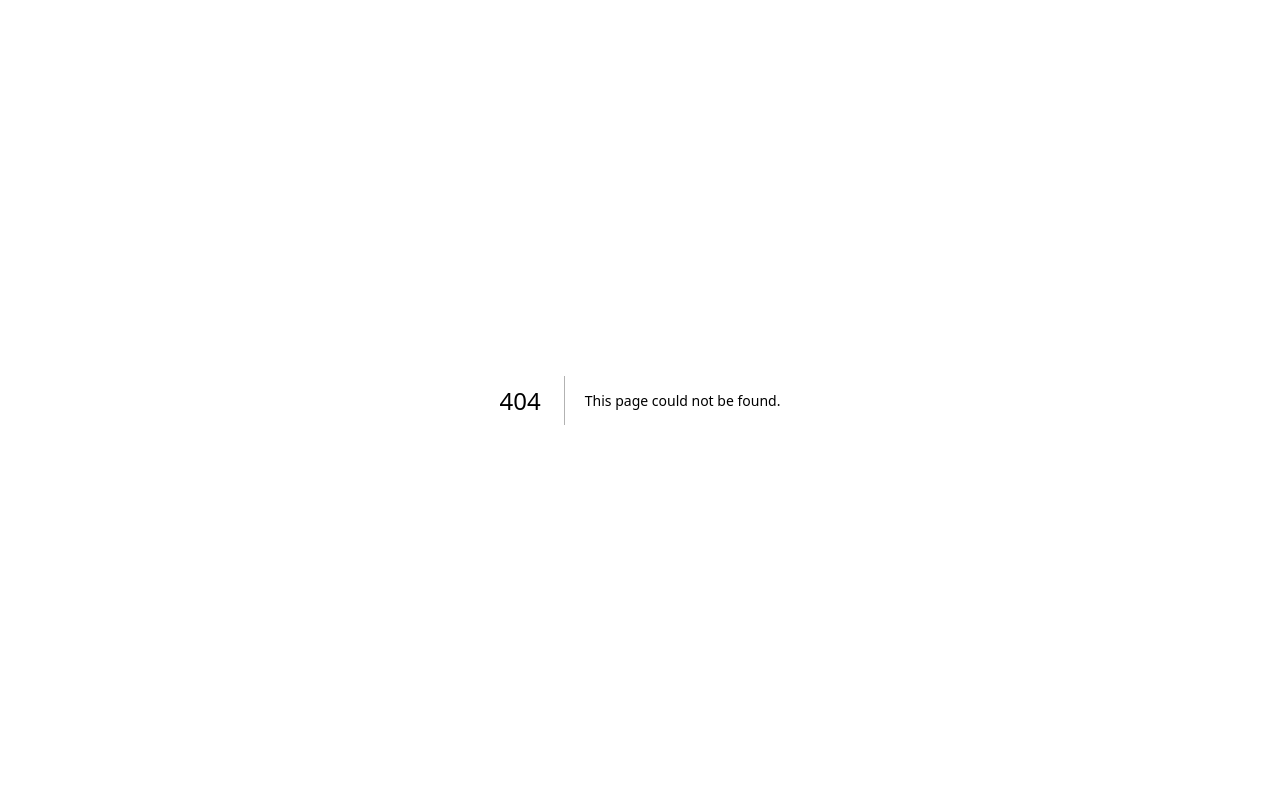
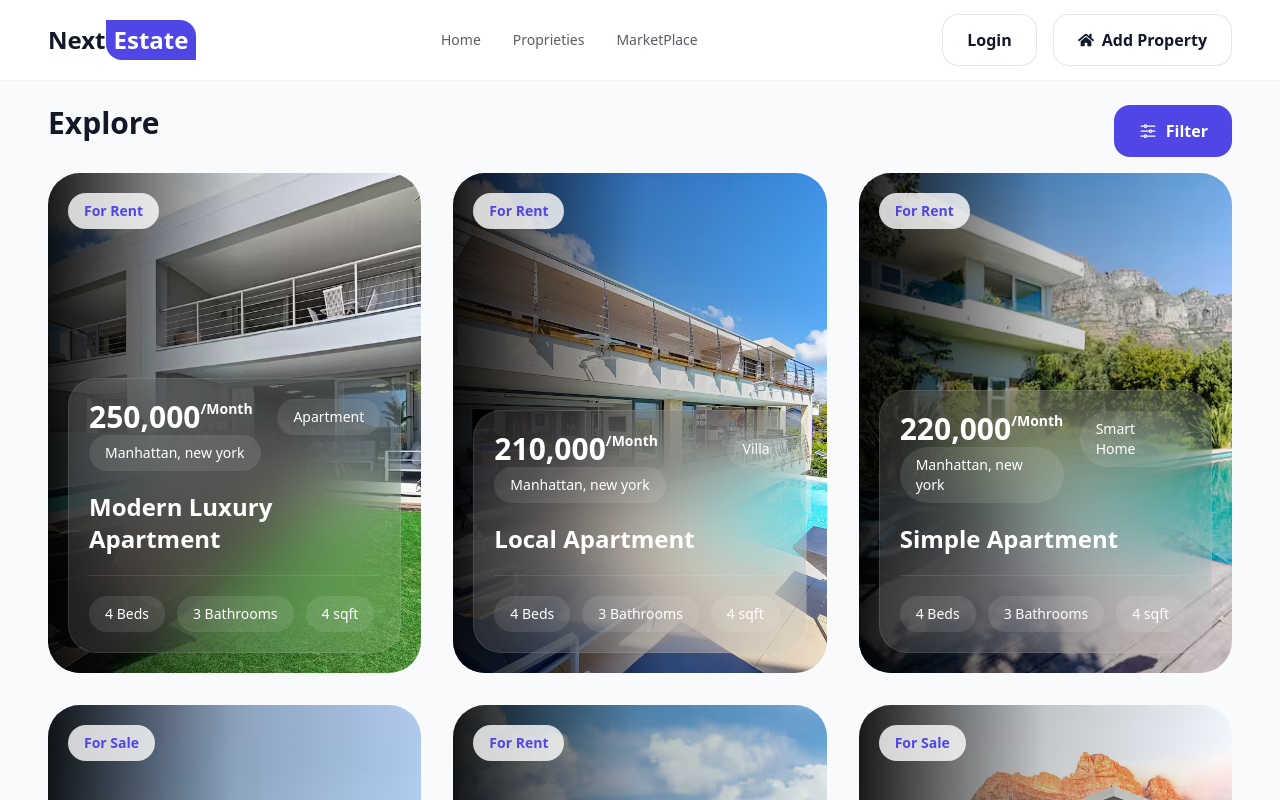
Before and after one commit to Maylon-tech/Real-Estate-app, a Next.js app: page /marketplace in a window 1280 px wide. Before the commit this address had no page. Shown: the top 800 px of the page. Built offline with nearby package versions, Linux system fonts and the light colour scheme.

Commit message:
ending footer and start marketplace page.

```diff
--- /dev/null
+++ b/src/app/marketplace/page.tsx
@@ -0,0 +1,44 @@
+import { properties } from "@/constants/Properties"
+
+import Layout from "@/components/layouts/Layout"
+import Navbar from "@/components/navbar/Navbar"
+import Button from "@/components/ui/Button"
+import PropertyCard from "@/components/properties/PropertyCard"
+
+import { HiOutlineAdjustmentsHorizontal } from "react-icons/hi2"
+
+
+
+const MarketPlace = () => {
+  return (
+    <Layout>
+      <Navbar variant="solid" />
+
+      <div className="mx-auto max-w-7xl p-6 lg:px-12 w-full">
+        <div className="flex justify-between">
+            <h2 className="text-2xl font-bold text-text md:text-3xl">Explore</h2>
+
+            <Button
+                variant="primary"
+                icon={<HiOutlineAdjustmentsHorizontal size={20} />}
+            >
+                Filter
+                </Button>
+        </div>
+
+        <div className="grid gap-8 md:grid-cols-2 xl:grid-cols-3 my-4">
+            {
+                properties.map((property) => (
+                    <PropertyCard
+                        key={property.id}
+                        property={property}
+                    />
+                ))
+            }
+        </div>
+      </div>
+    </Layout>
+  )
+}
+
+export default MarketPlace
--- a/src/components/general/Footer.tsx
+++ b/src/components/general/Footer.tsx
@@ -1,5 +1,4 @@
 "use client";
-
 
 import Link from "next/link"
 
@@ -21,7 +20,7 @@ const Footer = () => {
             </span>
         </Link>
 
-        <div className="hidden items-center gap-8 lg:flex">
+        <div className="items-center gap-8 flex">
             {
                 navLinks.map((item) => (
                     <Link
--- a/src/components/home/RecentProperties.tsx
+++ b/src/components/home/RecentProperties.tsx
@@ -20,7 +20,7 @@ const RecentProperties = () => {
             </div>
 
             {/* properties grid*/}
-            <div className="mt-12 grid grid-cols-1 gap-6 sm:grid-cols-2 lg:grid-cols-3">
+            <div className="grid gap-8 md:grid-cols-2 xl:grid-cols-3 my-6">
                 {
                     properties.map((property) => (
                         <PropertyCard
--- a/src/components/layouts/Layout.tsx
+++ b/src/components/layouts/Layout.tsx
@@ -4,8 +4,8 @@ import Footer from "../general/Footer"
 const Layout = ({ children }: { children:React.ReactNode}) => {
   return (
     <>
-        { children }
-        <Footer />
+      { children }
+      <Footer />
     </>
   )
 }
--- a/src/components/properties/PropertyCard.tsx
+++ b/src/components/properties/PropertyCard.tsx
@@ -25,7 +25,7 @@ const PropertyCard = ({ property }:PropertyCardProps) => {
         <div className="absolute inset-0 bg-linear-to-r from-black/90 via-black/20 to-transparent" />
 
         {/* Top Badge */}
-        <div className="absolute left-5 top-5 z-20 rounded-full bg-white-/80 px-4 py-2 text-sm font-semibold text-primary">
+        <div className="absolute left-5 top-5 z-20 rounded-full bg-white/80 px-4 py-2 text-sm font-semibold text-primary">
             {
                property.status === 'rent' ? "For Rent" : "For Sale"
             }
--- a/src/constants/Properties.tsx
+++ b/src/constants/Properties.tsx
@@ -48,7 +48,7 @@ export const properties = [
         location: "Manhattan, new york",
         price: 150000,
         type: "Duplex",
-        status: "rent",
+        status: "sell",
         bedrooms: 4,
         bathrooms: 3,
         area: 1600,
@@ -76,7 +76,7 @@ export const properties = [
         location: "Manhattan, new york",
         price: 290000,
         type: "Penthouse",
-        status: "rent",
+        status: "sell",
         bedrooms: 4,
         bathrooms: 3,
         area: 2600,
```
